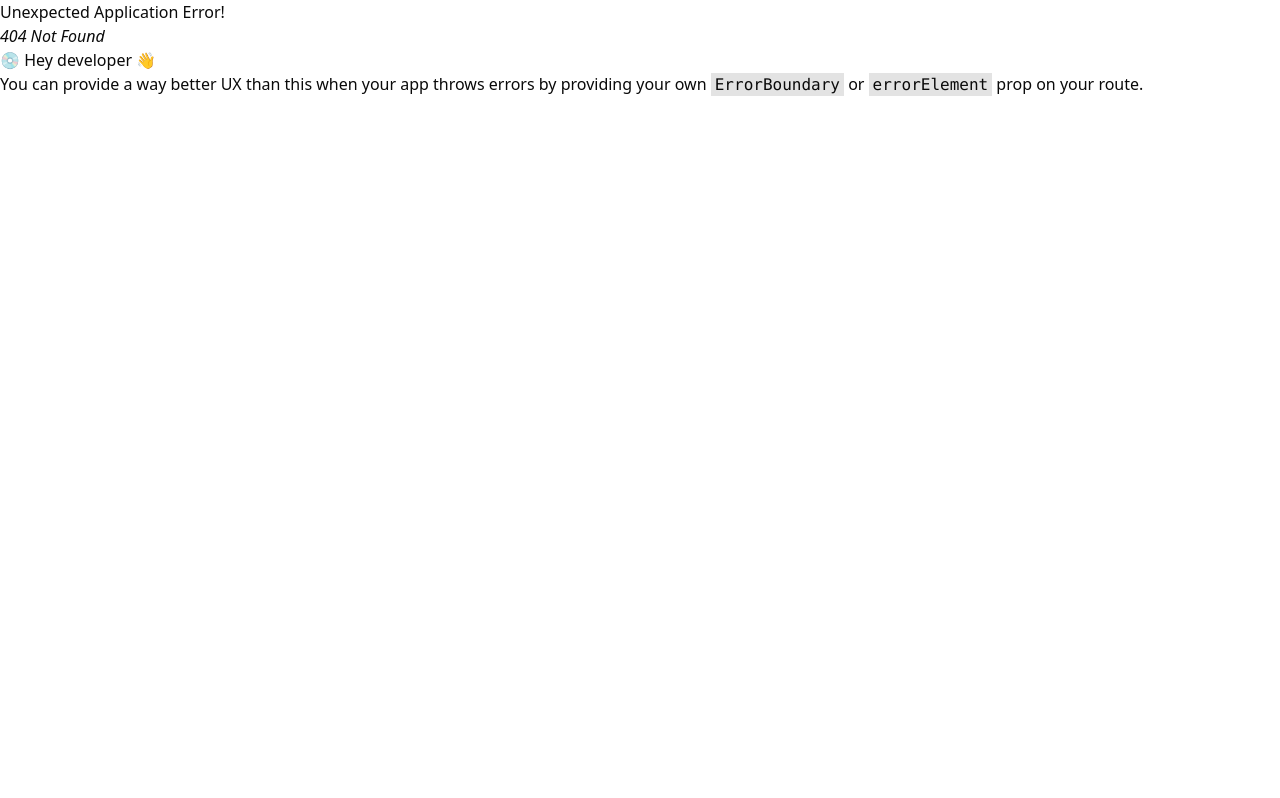
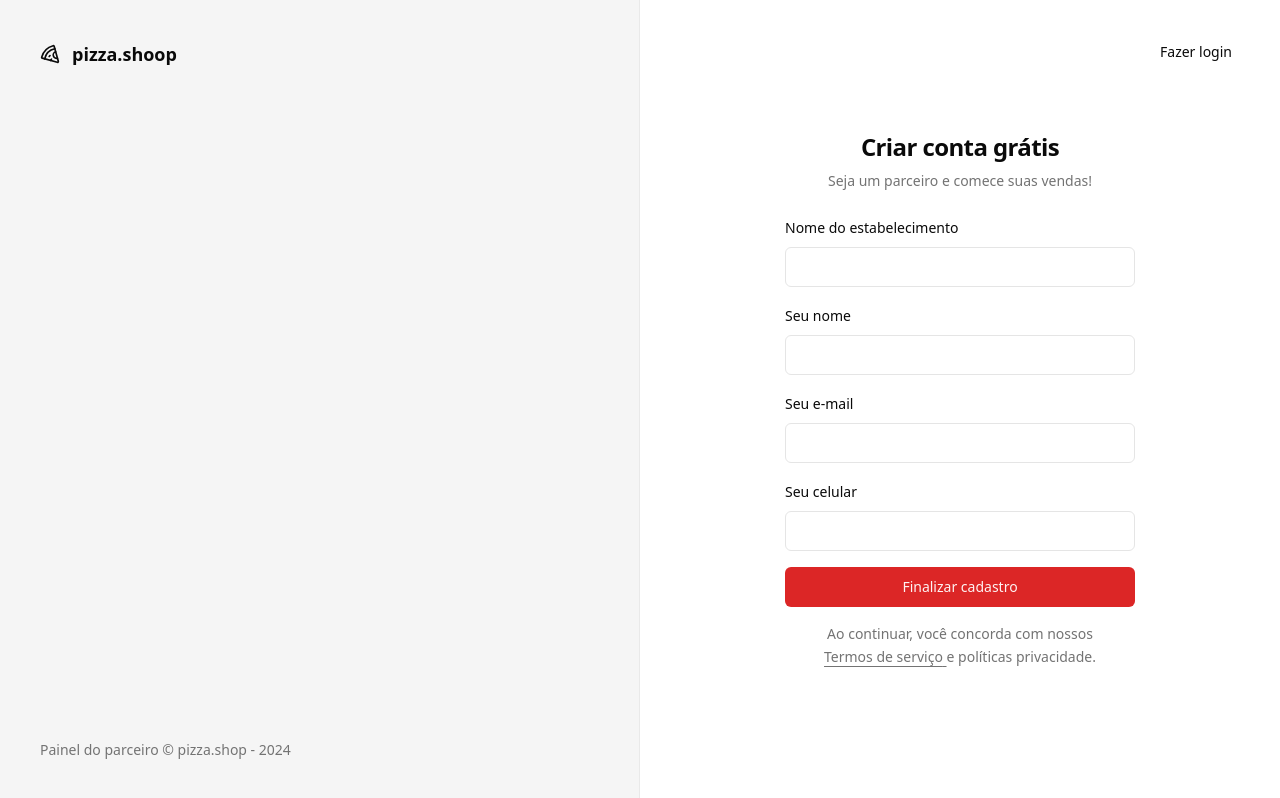
Before and after one commit to lucianocodes/react-pizza-shop, a React (Vite) app: page /sign-up in a window 1280 px wide. Before the commit this address had no page. Built offline with nearby package versions, Linux system fonts and the light colour scheme.

Commit message:
cadastro de restaurante

```diff
--- a/src/pages/_layouts/auth.tsx
+++ b/src/pages/_layouts/auth.tsx
@@ -14,7 +14,7 @@
         </footer>
       </div>
 
-      <div className="flex flex-col items-center justify-center">
+      <div className="relative flex flex-col items-center justify-center">
         <Outlet />
       </div>
     </div>
--- a/src/pages/auth/sign-in.tsx
+++ b/src/pages/auth/sign-in.tsx
@@ -5,6 +5,7 @@
 import { useForm } from 'react-hook-form';
 import { z } from 'zod';
 import { toast } from 'sonner';
+import { Link } from 'react-router-dom';
 
 const signInForm = z.object({
   email: z.string().email(),
@@ -30,13 +31,18 @@
           onClick: () => handleSignIn(data),
         },
       });
-    } catch (error) {}
+    } catch (error) {
+      toast.error('Credencias inválidas');
+    }
   }
 
   return (
     <>
       <Helmet title="Login" />
       <div className="p-8">
+        <Button variant={'ghost'} asChild className="absolute right-8 top-8">
+          <Link to="/sign-up">Novo estabelecimento</Link>
+        </Button>
         <div className="flex w-[350px] flex-col justify-center gap-6">
           <div className="flex flex-col gap-2 text-center">
             <h1 className="text-2xl font-semibold tracking-tight">
--- /dev/null
+++ b/src/pages/auth/sign-up.tsx
@@ -0,0 +1,106 @@
+import { Helmet } from 'react-helmet-async';
+import { Button } from '../../components/ui/button';
+import { Label } from '../../components/ui/label';
+import { Input } from '../../components/ui/input';
+import { useForm } from 'react-hook-form';
+import { z } from 'zod';
+import { toast } from 'sonner';
+import { Link, useNavigate } from 'react-router-dom';
+
+const signUpForm = z.object({
+  restaurantName: z.string(),
+  managerName: z.string(),
+  phone: z.string(),
+  email: z.string().email(),
+});
+
+type SignUpForm = z.infer<typeof signUpForm>;
+
+export function SignUp() {
+  const navigate = useNavigate();
+
+  const {
+    register,
+    handleSubmit,
+    formState: { isSubmitting },
+  } = useForm<SignUpForm>();
+
+  async function handleSignUp(data: SignUpForm) {
+    try {
+      console.log(data);
+      await new Promise((resolve) => setTimeout(resolve, 2000));
+
+      toast.success('Restaurante cadastrado com sucesso!', {
+        action: {
+          label: 'Login',
+          onClick: () => navigate('/sign-in'),
+        },
+      });
+    } catch (error) {
+      toast.error('Erro ao cadastrar restaurante');
+    }
+  }
+
+  return (
+    <>
+      <Helmet title="Cadastro" />
+      <div className="p-8">
+        <Button variant={'ghost'} asChild className="absolute right-8 top-8">
+          <Link to="/sign-in">Fazer login</Link>
+        </Button>
+        <div className="flex w-[350px] flex-col justify-center gap-6">
+          <div className="flex flex-col gap-2 text-center">
+            <h1 className="text-2xl font-semibold tracking-tight">
+              Criar conta grátis
+            </h1>
+            <p className="text-sm text-muted-foreground">
+              Seja um parceiro e comece suas vendas!
+            </p>
+          </div>
+
+          <form onSubmit={handleSubmit(handleSignUp)} className="space-y-4">
+            <div className="space-y-2">
+              <Label htmlFor="restaurantName">Nome do estabelecimento</Label>
+              <Input
+                id="restaurantName"
+                type="text"
+                {...register('restaurantName')}
+              />
+            </div>
+
+            <div className="space-y-2">
+              <Label htmlFor="managerName">Seu nome</Label>
+              <Input
+                id="managerName"
+                type="text"
+                {...register('managerName')}
+              />
+            </div>
+
+            <div className="space-y-2">
+              <Label htmlFor="email">Seu e-mail</Label>
+              <Input id="email" type="email" {...register('email')} />
+            </div>
+
+            <div className="space-y-2">
+              <Label htmlFor="phone">Seu celular</Label>
+              <Input id="phone" type="tel" {...register('phone')} />
+            </div>
+
+            <Button disabled={isSubmitting} className="w-full" type="submit">
+              Finalizar cadastro
+            </Button>
+
+            <p className="px-6 text-center text-sm leading-relaxed text-muted-foreground">
+              Ao continuar, você concorda com nossos{' '}
+              <a className="underline underline-offset-4" href="">
+                Termos de serviço{' '}
+              </a>{' '}
+              e políticas privacidade.
+            </p>
+          </form>
+        </div>
+      </div>
+    </>
+  );
+}
--- a/src/routes.tsx
+++ b/src/routes.tsx
@@ -3,6 +3,7 @@
 import { SignIn } from './pages/auth/sign-in';
 import { AppLayout } from './pages/_layouts/app';
 import { AuthLayout } from './pages/_layouts/auth';
+import { SignUp } from './pages/auth/sign-up';
 
 export const router = createBrowserRouter([
   {
@@ -13,6 +14,9 @@
   {
     path: '',
     element: <AuthLayout />,
-    children: [{ path: '/sign-in', element: <SignIn /> }],
+    children: [
+      { path: '/sign-in', element: <SignIn /> },
+      { path: '/sign-up', element: <SignUp /> },
+    ],
   },
 ]);
```
